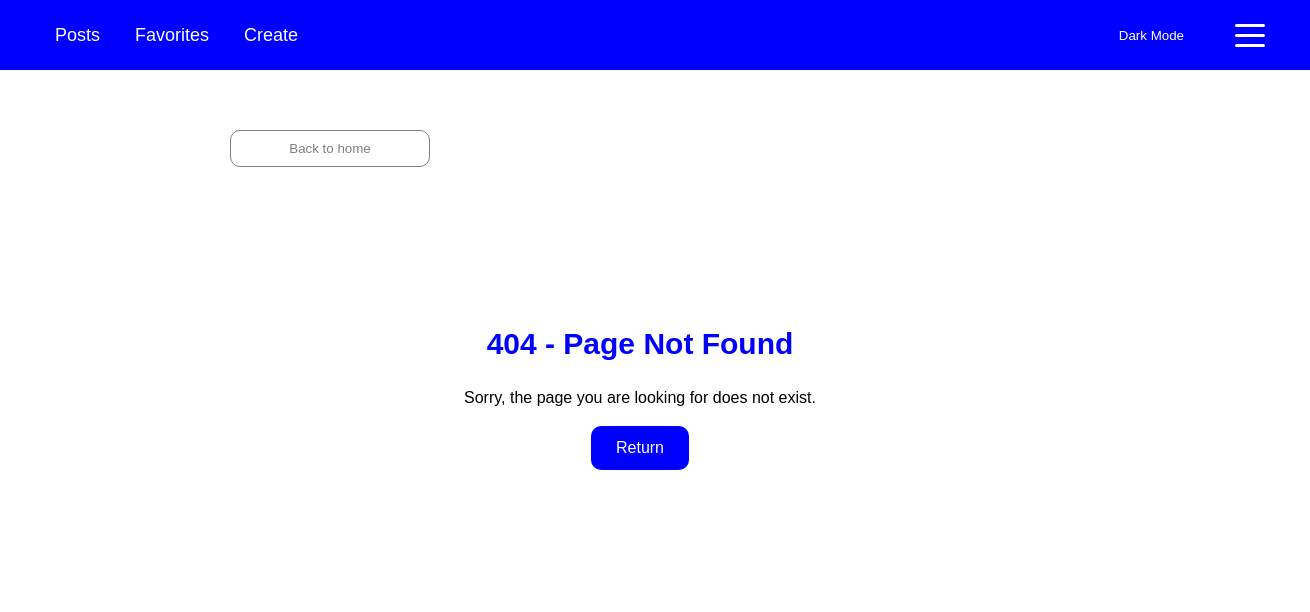
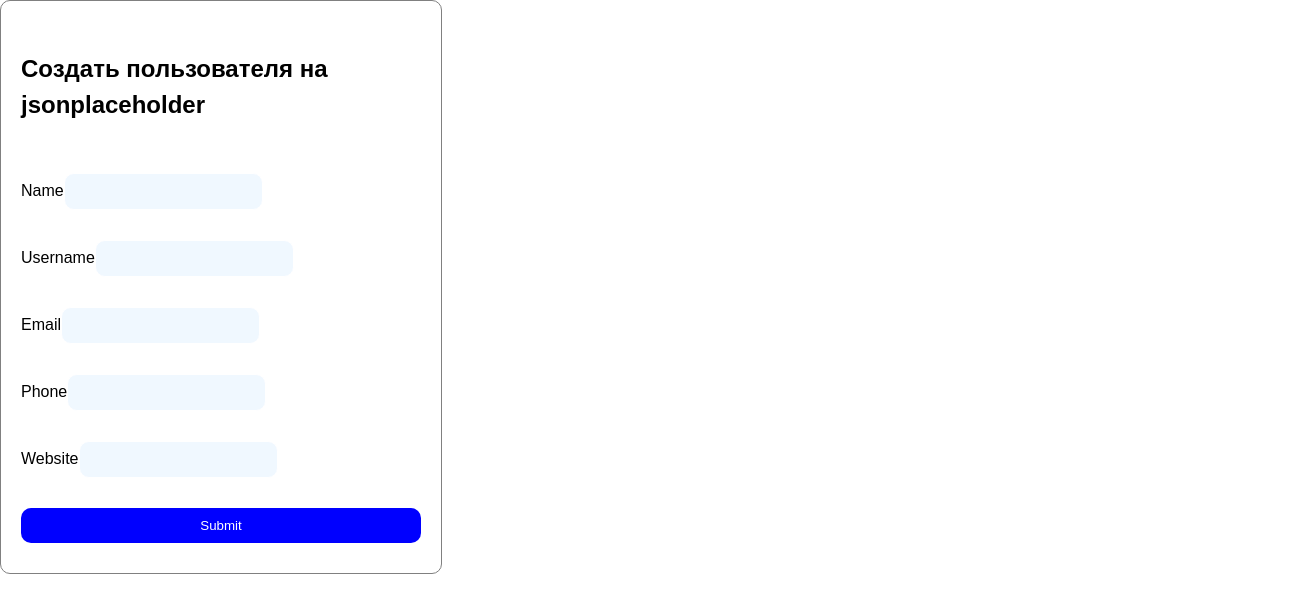
Before and after one commit to kksushka/kseniya-react-app, a React (Vite) app: page /create-user in a window 1280 px wide. Before the commit this address had no page. Shown: the top 612 px of the page, 1310 px wide, since content can reach past the window. Built offline with nearby package versions, Linux system fonts and the light colour scheme.

Commit message:
add hw 51

```diff
--- a/src/App.tsx
+++ b/src/App.tsx
@@ -7,6 +7,7 @@
 import { CreatePost } from './Pages/CreatePost';
 import Favorites from './Pages/Favorites';
 import { ActivationPage } from './Pages/ActivationPage';
+import { CreateUserForm } from './Slices/Json Placeholder/CreateUserForm';
 
 function App() {
   return (
@@ -23,6 +24,7 @@
         <Route path="/createpost" element={<CreatePost post={{ id: 10, title: 'ttt', body: 'body', userId: 10 }} />} />
         <Route path="/posts/:id" element={<PostDetailsPage />} />
 
+        <Route path='/create-user' element={<CreateUserForm/>}/>
           <Route path="*" element={<NotFoundPage />} />
       </Routes>
     </BrowserRouter>
--- a/src/Components/Layout/Layout.tsx
+++ b/src/Components/Layout/Layout.tsx
@@ -37,6 +37,8 @@
                         <li><Link to="/posts" className="nav__link">Posts</Link></li>
                         <li><Link to="/favorites" className="nav__link">Favorites</Link></li>
                         <li><Link to="/createpost" className="nav__link">Create</Link></li>
+
+                        <Link to='/create-user' className="nav__link">Создать пользователя на jsonplaceholder</Link>
                     </ul>
                 </nav>
 
--- /dev/null
+++ b/src/Slices/Json Placeholder/CreateUserForm.tsx
@@ -0,0 +1,116 @@
+import { zodResolver } from "@hookform/resolvers/zod";
+import axios, { AxiosError, type AxiosResponse } from "axios";
+import { useEffect } from "react";
+import { useForm } from "react-hook-form";
+import { useNavigate } from "react-router";
+import z from "zod";
+
+// Схема валидации
+const UserSchema = z.object({
+    id: z.number(),
+    name: z.string()
+        .min(2, 'Минимум 2 символа')
+        .max(50, 'Максимум 50 символов'),
+    username: z.string()
+        .min(3, 'Минимум 3 символа')
+        .max(20, 'Максимум 30 символов'),
+    email: z.string()
+        .email('Некорректный email') //спец метод zod(встроенная валидация) для проверки адресов(проверка базового формата(@ и доменной части))
+        .min(5, 'Слишком короткий')
+        .max(50, 'Слишком длинный')
+        .regex(/^[^\s@]+@[^\s@]+\.[^\s@]+$/, 'Некорректный формат email'),
+    //доп проверка ( [^\s@] - не пробел и не @) (обязательно 1 точка в доменной части \.) ($ - и так до конца строки)
+    phone: z.string()
+        .min(7, 'Минимум 7 цифр')
+        .max(15, 'Максимум 15 цифр')
+        .regex(/^[\d-]+$/, 'Только цифры  и дефисы'),
+    website: z.string()
+        .includes('.', { message: 'Должна быть точка' })
+        .min(5, 'Слишком короткий URL')
+        .regex(/^[a-zA-Z0-9 .-]+\.[a-zA-Z]{2,}$/, 'Некорректный URL сайта')
+})
+
+// тип на основе схемы
+type User = z.infer<typeof UserSchema>
+type CreateUser = Omit<User,'id'>
+// пропсы
+interface CreateUserFormProps{
+    user?:User;
+}
+
+export const CreateUserForm = ({user}:CreateUserFormProps) => {
+    const navigate = useNavigate();
+    const {
+        register,
+        handleSubmit,
+        formState: { errors },
+        reset
+    } = useForm<CreateUser>({
+        resolver: zodResolver(UserSchema.omit({id:true})),
+        defaultValues:{
+            name:'',
+            username:'',
+            email:'',
+            phone:'',
+            website:'',
+        }
+    })
+    // useEffect для reset
+    useEffect(()=>{
+        if(user){
+            reset(user);
+        }
+    },[user, reset])
+
+
+    const onSubmit = async(values:CreateUser)=>{
+        try{
+            const {data} = await axios.post<CreateUser, AxiosResponse<User>>('https://jsonplaceholder.typicode.com/users',
+               values
+            );
+            alert(`Пользователь ${data.name} создан! ID:${data.id}`);
+            reset();
+            navigate('/users')
+        } catch(error){
+            console.log(error as AxiosError)
+        }
+    };
+
+    return(
+        <form onSubmit={handleSubmit(onSubmit)} className="form__container">
+            <h2 className="form-title">Создать пользователя на jsonplaceholder</h2>
+            <div className="form-field">
+                <label htmlFor="" className="form-label">Name</label>
+                <input type="text" id="name" {...register('name')} className="form__input"  />
+
+                <span className="form-error">{errors.name?.message}</span>
+            </div>
+            <div className="form-field">
+                <label htmlFor="" className="form-label">Username</label>
+                <input type="text" id="username" {...register('username')} className="form__input"  />
+
+                <span className="form-error">{errors.username?.message}</span>
+            </div>
+            <div className="form-field">
+                <label htmlFor="" className="form-label">Email</label>
+                <input type="email" id="email" {...register('email')} className="form__input"  />
+
+                <span className="form-error">{errors.email?.message}</span>
+            </div>
+            <div className="form-field">
+                <label htmlFor="" className="form-label">Phone</label>
+                <input type="tel" id="phone" {...register('phone')} className="form__input"  />
+
+                <span className="form-error">{errors.phone?.message}</span>
+            </div>
+            <div className="form-field">
+                <label htmlFor="" className="form-label">Website</label>
+                <input type="text" id="website" {...register('website')} className="form__input"  />
+
+                <span className="form-error">{errors.website?.message}</span>
+            </div>
+
+            <button type="submit" className="form__btn">Submit</button>
+        </form>
+    )
+}
--- /dev/null
+++ b/src/Slices/query/usersApi.ts
@@ -0,0 +1,26 @@
+import { createApi, fetchBaseQuery } from "@reduxjs/toolkit/query/react";
+import type { User } from "../../Types/User";
+
+export const usersApi = createApi({
+    reducerPath:'usersApi',
+    baseQuery:fetchBaseQuery({baseUrl:'https://jsonplaceholder.typicode.com'}),
+    endpoints:(builder)=>({
+        getUsers:builder.query<User[], void>({   //GET
+            query:()=>'/users'
+
+        }),
+        getUserById:builder.query<User, number>({   //GET
+            query:(userId)=>`/users/${userId}`
+        }),
+        createUser:builder.mutation<User, Partial<User>>({
+            query:(data)=>({       //POST
+                url:'/users',
+                method:'POST',
+                body:data,
+            })
+        })
+    })
+})
+
+// экспортируем автосгенерированные хуки На основании эндпоинтов
+export const {useGetUsersQuery, useGetUserByIdQuery,useCreateUserMutation} = usersApi;
--- a/src/Store.ts
+++ b/src/Store.ts
@@ -7,6 +7,7 @@
 import { useDispatch, useSelector } from 'react-redux';
 import usersReducer from './Slices/UsersSlice'
 import authReducer from './Slices/authSlice'
+import { usersApi } from './Slices/query/usersApi';
 
 export const store = configureStore({
   reducer: {
@@ -17,11 +18,11 @@
     profile: profileReducer,
     users: usersReducer,
 
-    // [usersApi.reducerPath]: usersApi.reducer,
+    [usersApi.reducerPath]: usersApi.reducer,
     auth: authReducer,
   },
-  // middleware: (getDefaultMiddleware) =>   //возвращаем массив middleware
-  //   getDefaultMiddleware().concat(usersApi.middleware)
+  middleware: (getDefaultMiddleware) =>   //возвращаем массив middleware
+    getDefaultMiddleware().concat(usersApi.middleware)
 });
 
 export type RootState = ReturnType<typeof store.getState>;
```
Also changed, not shown: src/Slices/Json Placeholder/UsersPage.tsx (added, +27 -0 lines).
